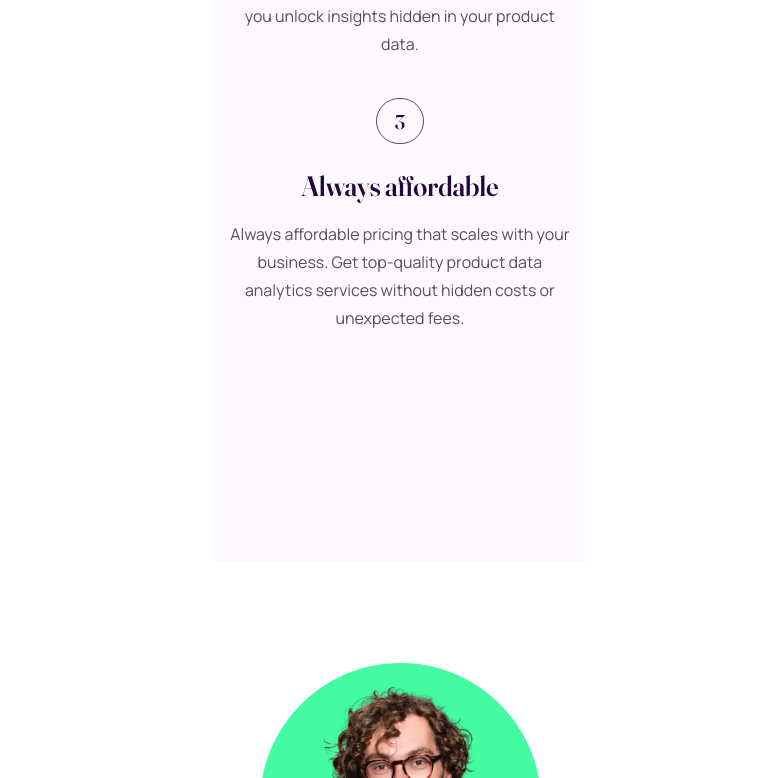
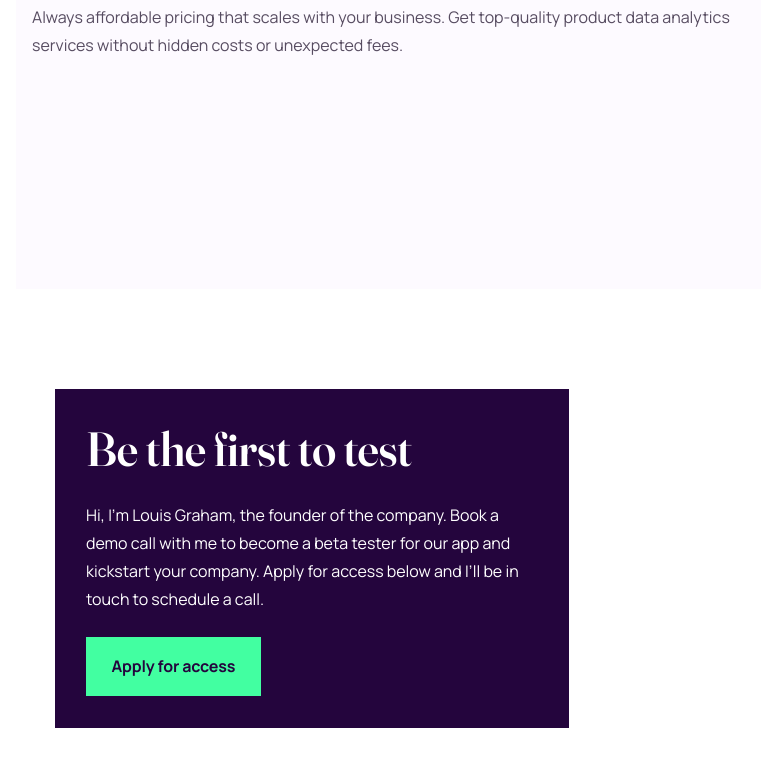
Before and after one commit to rupali317/workit-landing-page, a React (Create React App) app: page / in a window 1280 px wide. Shown: the part 1222-2000 px from the top of the page, without its empty margins (240-1001 px from the left). Built offline with nearby package versions, Linux system fonts and the light colour scheme.

Commit message:
Started working on the styling for tablet

```diff
--- a/src/components/SellingPoint/SellingPoint.jsx
+++ b/src/components/SellingPoint/SellingPoint.jsx
@@ -7,7 +7,7 @@ export const SellingPoint = () => {
     return (
       <SellingPointStyles.List key={item.id}>
         <div aria-label={`Number ${item.id}`}>{item.id}</div>
-        <h2>{item.title}</h2>
+        <h3>{item.title}</h3>
         <p>{item.description}</p>
       </SellingPointStyles.List>
     );
--- a/src/styles/AccessInvitation.style.jsx
+++ b/src/styles/AccessInvitation.style.jsx
@@ -1,4 +1,5 @@
 import { styled } from "styled-components";
+import { TABLET_WIDTH } from "../constants/Breakpoints";
 
 export const SocialMediaSection = styled.section`
   display: flex;
@@ -35,12 +36,31 @@ export const InvitationCard = styled.section`
     font-size: var(--font-size-base);
     line-height: var(--line-height-base);
   }
+
+  @media (min-width: ${TABLET_WIDTH}) {
+    gap: var(--space-s-3);
+    max-width: 32.125rem; /* 514px */
+
+    button {
+      margin-top: var(--space-none);
+      margin-left: initial;
+    }
+
+    h2 {
+      font-size: var(--font-size-m-1);
+      line-height: var(--line-height-m-2);
+    }
+  }
 `;
 
 export const FounderImage = styled.img`
   position: absolute;
   transform: translate(1.9375rem, -14.1875rem); /* 31px, -227px */
   z-index: -1;
+
+  @media (min-width: ${TABLET_WIDTH}) {
+    transform: translate(0rem, 0rem);
+  }
 `;
 
 export const AccessInvitationSection = styled.section`
@@ -48,4 +68,9 @@ export const AccessInvitationSection = styled.section`
   padding: var(--space-xl-7) var(--space-xs-6) var(--space-m-2)
     var(--space-xs-5);
   /* background-color: var(--color-neutral-2); */ /* RRC: Check why white color is replacing the image */
+
+  @media (min-width: ${TABLET_WIDTH}) {
+    padding: var(--space-m-6) var(--space-base-4) var(--space-m-5)
+      var(--space-base-3);
+  }
 `;
--- a/src/styles/Global.style.jsx
+++ b/src/styles/Global.style.jsx
@@ -1,4 +1,5 @@
 import { createGlobalStyle } from "styled-components";
+import { TABLET_WIDTH } from "../constants/Breakpoints";
 
 export const BaseStyles = createGlobalStyle`
     :root {
@@ -275,4 +276,11 @@ export const DefaultStyles = createGlobalStyle`
         padding: var(--space-base-1) var(--space-xs-6) var(--space-l-5) var(--space-xs-5);
         position: relative;
     }
+
+    @media (min-width: ${TABLET_WIDTH}) {
+        body {
+            text-align: left;
+            max-width: 48rem;/* 768px */
+        }
+    }
 `;
--- a/src/styles/SellingPoint.jsx
+++ b/src/styles/SellingPoint.jsx
@@ -12,7 +12,7 @@ export const List = styled.li`
   flex-direction: column;
   gap: var(--space-xs-5);
 
-  h2 {
+  h3 {
     color: var(--color-primary-1);
     font-size: var(--font-size-s-3);
     line-height: var(--line-height-s-1);
```
